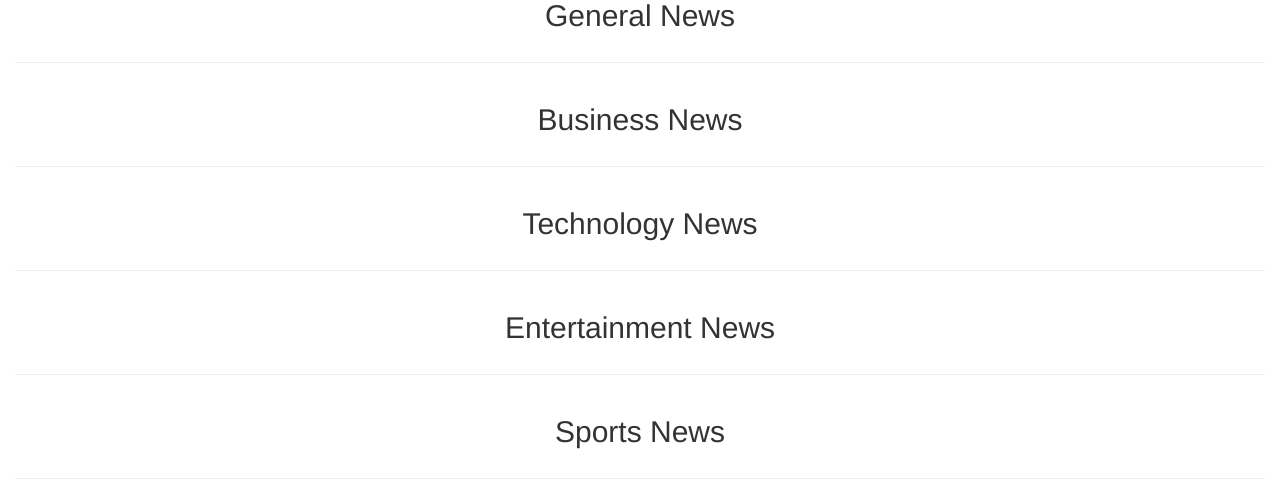
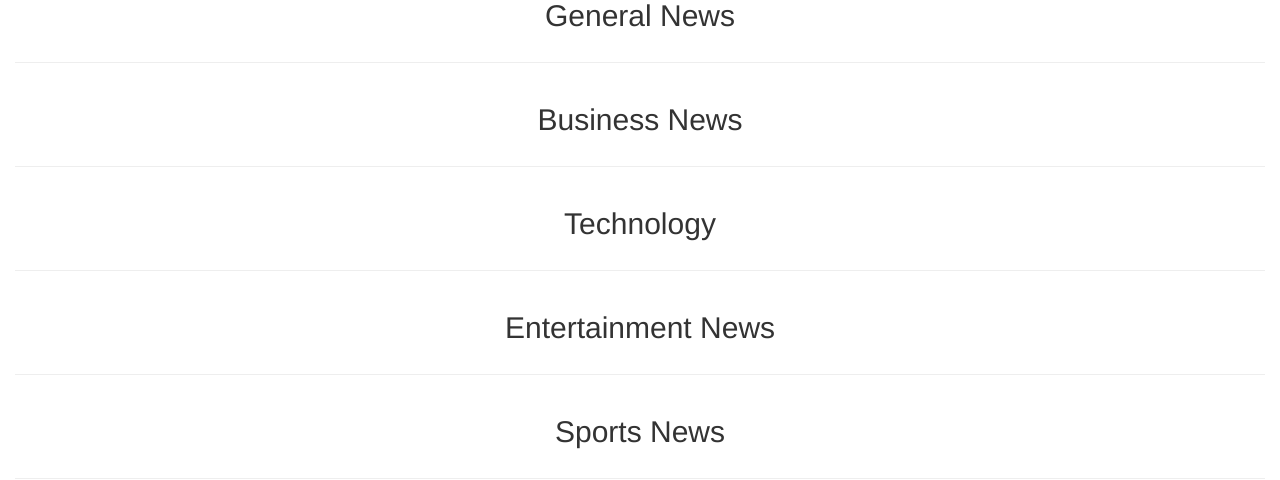
Before and after one commit to BLAIRCARSON/NewsApp, a Flask app: template app/templates/index.html in a window 1280 px wide. Shown: the part 132-612 px from the top of the page. Run offline with Flask 2, Linux system fonts and the light colour scheme; the template is opened without the code that fills it: most values are stand-ins (such as "Sample title", 1, 10 or a date in 2020); some libraries are stand-ins or nearby versions; some web fonts are replaced.

```diff
--- a/app/templates/headlines.html
+++ b/app/templates/headlines.html
@@ -18,7 +18,7 @@
                 <p class="small">Posted on {{article.publishedAt}} </p>
                 <hr>
                 <p> {{article.description|truncate(100)}}...
-                    <a href="{{article.url}}" target="_blank">Read More</a>
+                    <a href="{{article.url}}" target="_blank">Read More...</a>
                 </p>
             </div>
         </div>
--- a/app/templates/index.html
+++ b/app/templates/index.html
@@ -25,7 +25,7 @@
     <hr>
     <div class="row" id="tech">
         <div class="col-md-12">
-            <h2 class="mb">Technology News</h2>
+            <h2 class="mb">Technology</h2>
             {{macro.sourceCategories(tech)}}
         </div>
     </div>
```
Also changed, not shown: 1 other file.
